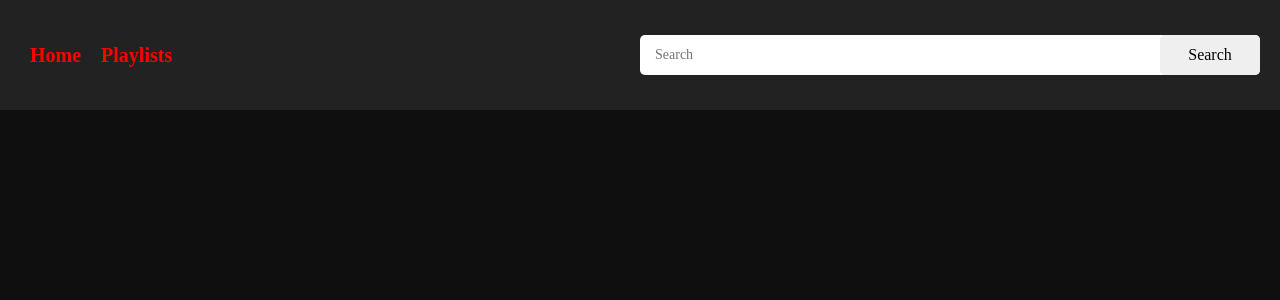
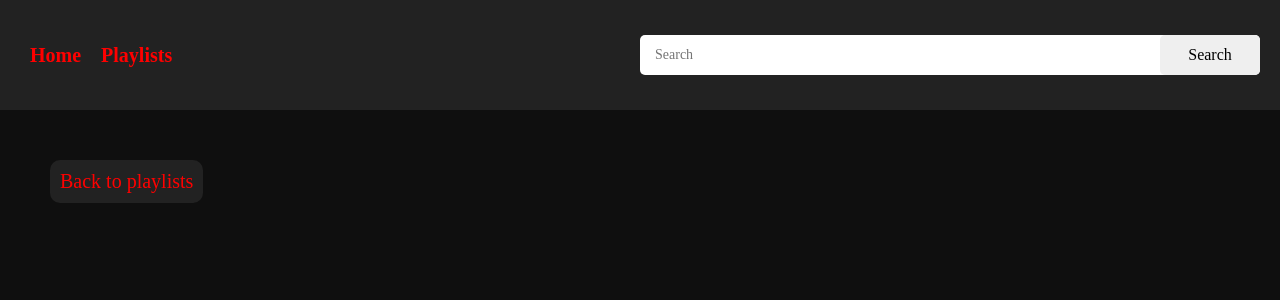
Before and after one commit to totisama/youtube-player, a React (Vite) app: page /playlists/1 in a window 1280 px wide. Shown: the top 300 px of the page. Built offline with nearby package versions, Linux system fonts and the light colour scheme; no server answers; the database is empty; what styled-react-modal would draw is missing.

Commit message:
Creta PlaylistVideos route + WIP: fetch videos

```diff
--- a/src/main.tsx
+++ b/src/main.tsx
@@ -8,6 +8,7 @@ import { Playlists } from './routes/Playlists.tsx'
 import './index.css'
 import { NavBar } from './components/NavBar.tsx'
 import { ModalProvider } from 'styled-react-modal'
+import { PlaylistVideos } from './routes/PlaylistVideos.tsx'
 
 ReactDOM.createRoot(document.getElementById('root')!).render(
   <React.StrictMode>
@@ -19,6 +20,7 @@ ReactDOM.createRoot(document.getElementById('root')!).render(
             <Route path="/" element={<Home />} />
             <Route path="/detail/:id" element={<VideoDetails />} />
             <Route path="/playlists/" element={<Playlists />} />
+            <Route path="/playlists/:id" element={<PlaylistVideos />} />
           </Routes>
         </BrowserRouter>
       </ModalProvider>
--- /dev/null
+++ b/src/routes/PlaylistVideos.tsx
@@ -0,0 +1,83 @@
+import styled from 'styled-components'
+import { useEffect, useState } from 'react'
+import { Link, useParams } from 'react-router-dom'
+import { supabase } from '../utils/supabase'
+import { Playlist, VideoDB } from '../types'
+
+const Main = styled.main`
+  display: flex;
+  flex-direction: column;
+  align-items: start;
+  gap: 20px;
+  padding-left: 50px;
+  width: 100%;
+  height: 100vh;
+  text-align: center;
+  margin-top: 50px;
+`
+
+const TitleSection = styled.section`
+  width: 100%;
+  display: flex;
+  gap: 20px;
+  align-items: center;
+  justify-content: center;
+  margin-top: 50px;
+`
+
+const Title = styled.h1`
+  font-size: 50px;
+  color: #ff0000;
+  text-align: center;
+  padding: 0px;
+  margin: 0px;
+`
+
+const BackButton = styled(Link)`
+  font-size: 20px;
+  color: #ff0000;
+  text-decoration: none;
+  align-self: flex-start;
+  background: #222222;
+  padding: 10px;
+  border-radius: 10px;
+  transition: all 0.5s ease;
+
+  &:hover {
+    box-shadow: 0 0 10px rgba(255, 0, 0, 0.5);
+    scale: 1.1;
+  }
+`
+
+export const PlaylistVideos = () => {
+  const { id } = useParams()
+  const [playlist, setPlaylist] = useState<Playlist | null>(null)
+  const [videos, setVideos] = useState<VideoDB | null>(null)
+
+  useEffect(() => {
+    const retreivePlaylist = async () => {
+      const { data }: { data: Playlist[] | null } = await supabase
+        .from('playlists')
+        .select()
+        .eq('id', id)
+
+      if (!data) {
+        setPlaylist(null)
+        return
+      }
+
+      setPlaylist(data[0])
+    }
+
+    retreivePlaylist()
+  }, [id])
+
+  return (
+    <Main>
+      <BackButton to="/playlists">Back to playlists</BackButton>
+      <TitleSection>
+        <Title>{playlist?.name}</Title>
+      </TitleSection>
+    </Main>
+  )
+}
```
